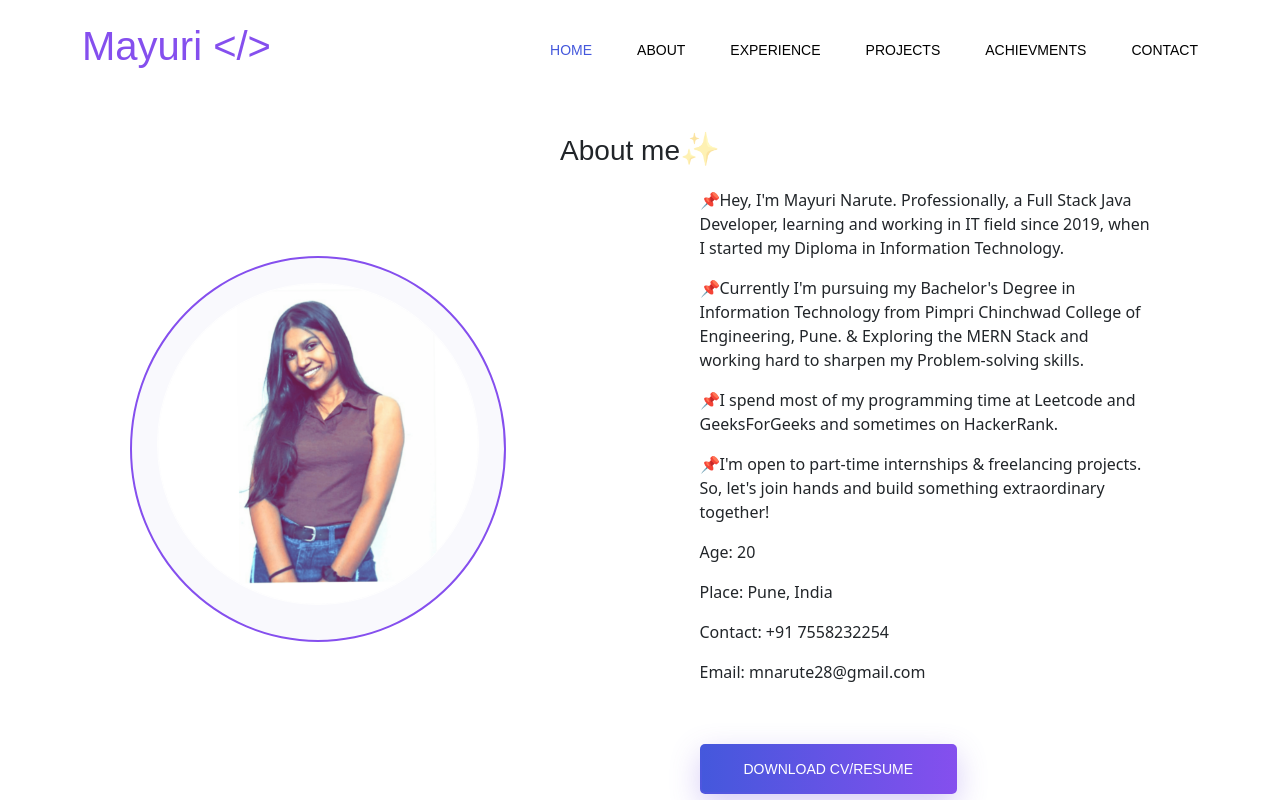
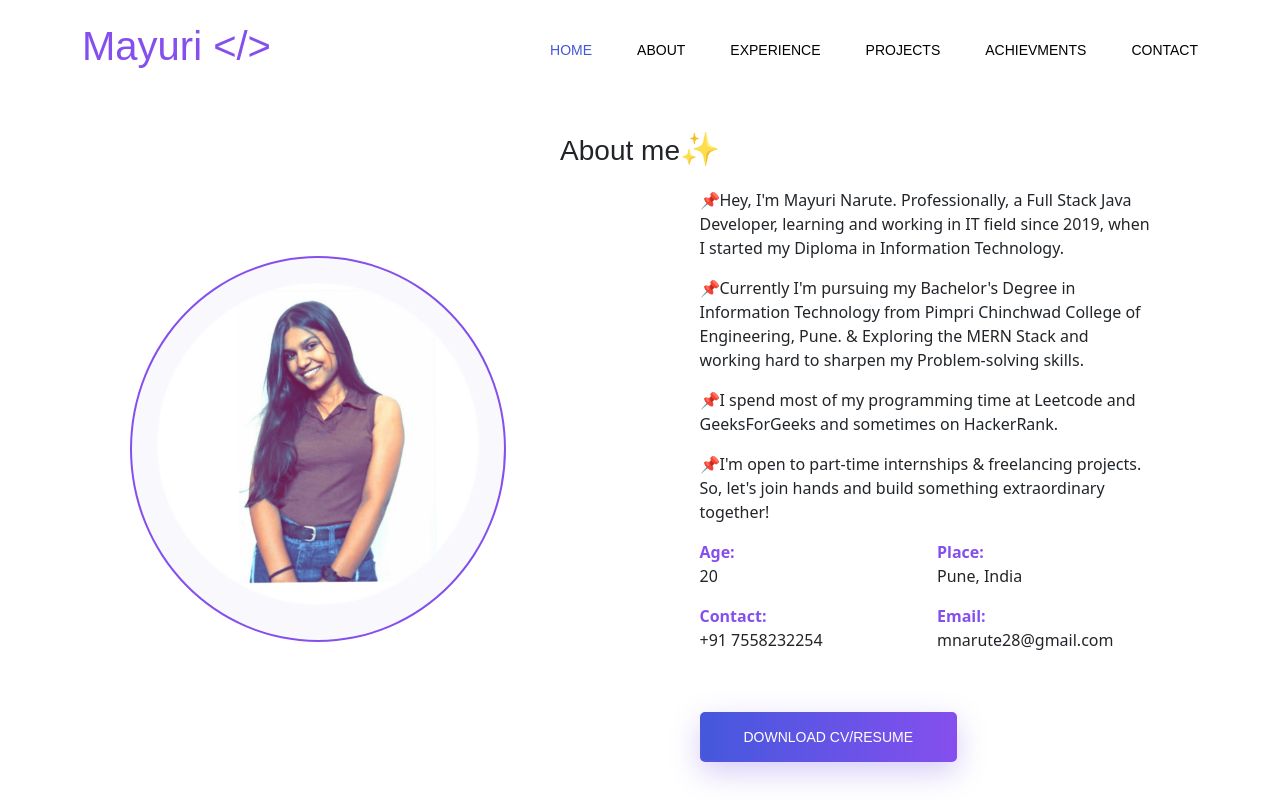
Before and after one commit to MayuriNarute/Personal-Portfolio-in-React, a React (Create React App) app in the folder myportfolio/: page /about in a window 1280 px wide. Shown: the top 800 px of the page. Built offline with nearby package versions, Linux system fonts and the light colour scheme.

Commit message:
changes in about section

```diff
--- a/myportfolio/public/css/style.css
+++ b/myportfolio/public/css/style.css
@@ -248,11 +248,11 @@ body {
 @media (max-width: 991px) {
   #profile{
     padding-top: 0px;
-    padding-bottom: 3px;
+    padding-bottom: 0px;
 
   }
   .photo{
-    padding: 0px;
+    padding-top: 0px;
   }
   #hometext{
     padding-left: 2px;
@@ -749,8 +749,11 @@ button:focus {
         font-size: 24px;
         margin-bottom: 35px; }
       .home_banner_area .banner_inner .banner_content .primary_btn {
-        font-size: 14px;
-        margin-right: 20px;
+        display: block;
+        font-size: 15px;
+        line-height: 50px;
+        margin-right: 2px;
+        margin-left: 2px;
       }
 
 
@@ -3344,9 +3347,14 @@ h6 {
   .home_banner_area .dontation_item {
     max-width: 350px;
     margin: auto; }
-    .home_banner_area .banner_inner .home_right_img img {
-      width:50%;
-     }
+  .home_banner_area .dontation_item {
+      max-width: 350px;
+      margin: auto; }
+    .home_banner_area .banner_inner .banner_content .primary_btn {
+      display: inline-block;
+      font-size: 15px;
+      padding: 0;
+    }
   /* Footer Area css
   ============================================================================================ */
   .footer_area .col-sm-6 {
--- a/myportfolio/src/components/About.js
+++ b/myportfolio/src/components/About.js
@@ -35,7 +35,6 @@ const About = () => {
     <>
       <section class="about_area ">
 
-        <section class="features_area">
         <div class="container">
 
       <div class="row justify-content-center">
@@ -77,19 +76,22 @@ const About = () => {
                   📌I'm open to part-time
                   internships & freelancing projects. So, let's join hands and build something extraordinary together!
                 </p>
-                <div>
-                <p className="about wow animate__animated animate__fadeInUp animate__delay-0.5s custom-fadeinup">Age:
-                20</p>
+                  <div className="row">
+                    <div class="col lg-4">
+                <p className="about wow animate__animated animate__fadeInUp animate__delay-0.5s custom-fadeinup"><span style={{color:'#854fee',fontWeight:'700'}}>Age:</span>
+                <br/>20</p></div>
+                <div class="col lg-4">
+
+                <p className="about wow animate__animated animate__fadeInUp animate__delay-0.5s custom-fadeinup"><span style={{color:'#854fee',fontWeight:'700'}}>Place:</span><br/>
+                Pune, India</p></div></div>
+                <div className="row">
+                    <div class="col lg-4">
+                <p className="about wow animate__animated animate__fadeInUp animate__delay-0.5s custom-fadeinup"><span style={{color:'#854fee',fontWeight:'700'}}>Contact:
+                </span><br/> +91 7558232254</p>
                 </div>
-                <div>
-                <p className="about wow animate__animated animate__fadeInUp animate__delay-0.5s custom-fadeinup">Place:
-                Pune, India</p></div>
-                <div>
-                <p className="about wow animate__animated animate__fadeInUp animate__delay-0.5s custom-fadeinup">Contact: +91 7558232254</p>
-                </div>
-                <div>
-                <p className="about wow animate__animated animate__fadeInUp animate__delay-0.5s custom-fadeinup">Email: mnarute28@gmail.com</p>
-                </div>
+                <div class="col lg-4">
+                <p className="about wow animate__animated animate__fadeInUp animate__delay-0.5s custom-fadeinup"><span style={{color:'#854fee',fontWeight:'700'}}>Email: </span><br/>mnarute28@gmail.com</p>
+                </div></div>
 
 
                 <br/><a class="primary_btn" style={{textDecoration:'none'}}  href="img/banner/Mayuri's resume.pdf" download>
@@ -99,8 +101,7 @@ const About = () => {
             </div>
           </div>
         </div>
-      </section>
-      <section class="features_area section_gap_bottom" style={{paddingTop:'0px'}}>
+      <section class="features_area" style={{paddingTop:'60px'}}>
         <div class="container">
           <div class="row justify-content-center ">
             <div class="col-lg-8 text-center wow animate__animated animate__fadeInUp animate__delay-0s custom2">
--- a/myportfolio/src/components/Home.js
+++ b/myportfolio/src/components/Home.js
@@ -19,7 +19,7 @@ const Home = () => {
             <div class="col-lg-5" id="profile">
               <div
                   class="feature_item text-center"
-                  style={{ border: "2px solid #854fee", borderRadius: "50%",paddingBottom:'0px'}}>
+                  style={{ border: "2px solid #854fee", borderRadius: "50%"}}>
                   <img
                     class="photo"
                     src="img/banner/Photo-min.png"
```
Also changed, not shown: myportfolio/src/components/ProjectShow.js (+8 -6 lines).
